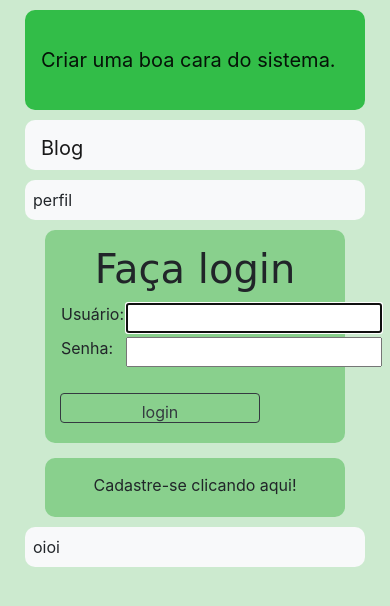
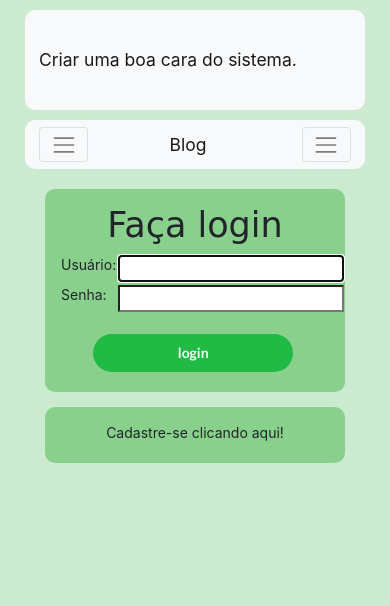
Before and after one commit to joseespinheira/Django, a Django app: page /accounts/login/?next=/post/1/edit/ in a window 390 px wide. Shown: the top 606 px of the page. Run offline with Django 3.2, Linux system fonts and the light colour scheme; some libraries are stand-ins or nearby versions.

Commit message:
Corrigido os problemas de responsividade

```diff
--- a/blog/static/css/blog.css
+++ b/blog/static/css/blog.css
@@ -26,8 +26,14 @@ h1, h2, h3, h4 {
     font-family: 'Lobster', cursive;
 }
 
+p {
+    margin-top: 10px;
+}
+
 .date {
     color: #828282;
+    margin-block-end: auto;
+    margin-top: 10px;
 }
 
 .save {
@@ -69,33 +75,34 @@ h1, h2, h3, h4 {
 
 .post {
     background-color: #5fc1659c ;
-    border-radius: 10px !important ;
-    padding: 5px 15px 1px 15px ;/* top left down ritgh*/
+    border-radius: 10px ;
+    padding: 10px 15px 15px 15px ;/* top left down ritgh*/
     margin-bottom: 12px;
     width: 100%;
     /*justify-content: center;*/
 }
 .edit {
     background-color: #5fc1659c ;
-    border-radius: 10px !important ;
-    padding: 5px 15px 1px 15px ;/* top left down ritgh*/
+    border-radius: 10px  ;
+    padding: 15px 15px 15px 15px ;/* top left down ritgh*/
     margin-bottom: 12px;
     width: 100%;
-    height: 500px;
+    height: 105%;
     /*justify-content: center;*/
 }
 .navbar{
     /* definimos o quão arredondado irá ficar nosso box */
-    border-radius: 10px !important ;
+    border-radius: 10px  ;
     /* definimos a altura do box */
-    height:50px !important ;
+    /*height:50px  ;*/
 }
+
 .nav-item{
     padding: 8px 8px 8px 8px ;
 }
 .propaganda{
-    background-color: #32bd48 !important ;
-    height: 100px !important ;
+    background-color: #32bd48  ;
+    height: 100px  ;
 
 }
 .content{
@@ -104,12 +111,14 @@ h1, h2, h3, h4 {
 .menu_lateral{
     /*background: black;*/
     padding: 00px 10px 10px 10px ;/* top ritgh down left*/
+    width: 1%;
+    height: 1%;
 }
 .barra-navegacao{
     background: #f8f9fa;
     height: 100%;
     width: 100%;
-    border-radius: 10px !important ;
+    border-radius: 10px  ;
     padding: 8px 8px 8px 8px ;/* top ritgh down left*/
 }
 .menu_principal{
@@ -117,7 +126,9 @@ h1, h2, h3, h4 {
     padding: 00px 10px 10px 10px ;/* top ritgh down left*/
 }
 .conteudo{
-    padding: 00px 0px 10px 0px ;/* top ritgh down left*/
+    padding: 00px 0px 10px 0px;
+    margin-left: 10px !important;
+    margin-right: 10px;
 }
 .texto_blog{
     color: black;
@@ -130,10 +141,14 @@ h1, h2, h3, h4 {
     width: 300px;
     margin-left: auto;
     margin-right: auto;
+    text-align: -webkit-center;
 }
 .login-btn{
     width: 200px;
-    height: 30px;
-    margin-left: auto;
-    margin-right: auto;
+    height: 38px;
+    border-radius: 40px !important ;
 }
+
+/*.navbar-brand{
+    text-align: left;
+}*/
--- a/blog/templates/blog/base.html
+++ b/blog/templates/blog/base.html
@@ -9,20 +9,35 @@
         <!-- Link para icones disponiveis no https://fontawesome.com/start-->
         <link rel="stylesheet" href="https://use.fontawesome.com/releases/v5.6.3/css/all.css" integrity="sha384-UHRtZLI+pbxtHCWp1t77Bi1L4ZtiqrqD80Kn4Z8NTSRyMA2Fd33n5dQ8lWUE00s/" crossorigin="anonymous">
 
+        <!-- Semantic ui https://react.semantic-ui.com/usage CSS -->
+        <link rel="stylesheet" href="//cdn.jsdelivr.net/npm/semantic-ui@2.4.1/dist/semantic.min.css"/>
+
         <!-- Bootstrap CSS -->
         <link rel="stylesheet" href="https://stackpath.bootstrapcdn.com/bootstrap/4.1.3/css/bootstrap.min.css" integrity="sha384-MCw98/SFnGE8fJT3GXwEOngsV7Zt27NXFoaoApmYm81iuXoPkFOJwJ8ERdknLPMO" crossorigin="anonymous">
         <link rel="stylesheet" href="{% static 'css/blog.css' %}">
         <title>Blog</title>
     </head>
     <body>
-        <div class="container geral">
+        <div class="container-fluid geral">
+
             <div class="bnav ">
                 <nav class="navbar navbar-expand-md navbar-light bg-light propaganda">
                     <a class="navbar-brand" href="/">Criar uma boa cara do sistema.</a>
+                    <div class="collapse navbar-collapse" id="textoNavbar">
+                    </div>
+                </nav>
+            </div>
 
-                    <div class="collapse navbar-collapse" id="textoNavbar">
+            <div class="bnav" style="padding-top: 0px">
+                <nav class="navbar navbar-expand-sm navbar-light bg-light">
 
-                        <!--ul class="navbar-nav mr-auto">
+                    <button class="navbar-toggler" type="button" data-toggle="collapse" data-target="#menu_geral" aria-controls="menu_geral" aria-expanded="false" aria-label="Alterna navegação">
+                        <span class="navbar-toggler-icon"></span>
+                    </button>
+                    <div class="container" style="width: auto;">
+                        <a class="navbar-brand" href="/">Blog</a>
+
+                        <!--ul class="navbar-nav mr-auto" style="flex-direction: row;">
                             <li class="nav-item">
                                 <a class="nav-link" href="#">Destaques</a>
                             </li>
@@ -30,85 +45,71 @@
                                 <a class="nav-link" href="#">Preços</a>
                             </li>
                         </ul-->
-                        <!--form class="navbar-nav ml-auto">
 
-                            {% if user.is_authenticated %}
-                                <a href="{% url 'post_new' %}" class="nav-link"><span class="glyphicon glyphicon-plus"></span>Novo </a>
-                                <a class="nav-link">|</a>
-                                <a href="{% url 'post_rascunho_list' %}" class="nav-link"><span class="glyphicon glyphicon-edit"></span>Rascunhos Salvos </a>
-                                <a class="nav-link">|</a>
-                                <div class="nav-item"><a class="nav-item">Olá, {{ user.username }}</a>(<a href="{% url 'logout' %}" class="nav-item">Log out</a>)</div>
-                            {% else %}
-                                <a href="{% url 'login' %}" class="nav-link">Entrar</a> | <a href="{% url 'login' %}" class="nav-link">Registra-se</a>
-                            {% endif %}
-                            <!--input class="form-control mr-sm-2" type="search" placeholder="Pesquisar" aria-label="Pesquisar">
-                            <button class="btn btn-outline-success my-2 my-sm-0" type="submit">Pesquisar</button>
-                        </form-->
                     </div>
-                </nav>
-            </div>
-            <div class="bnav" style="padding-top: 0px">
-                <nav class="navbar navbar-expand-md navbar-light bg-light">
-                    <a class="navbar-brand" href="/">Blog</a>
+                    <button class="navbar-toggler" type="button" data-toggle="collapse" data-target="#menu1" aria-controls="menu1" aria-expanded="false" aria-label="Alterna navegação">
+                        <span class="navbar-toggler-icon"></span>
+                    </button>
+                    <div class="collapse navbar-collapse" id="menu1">
 
-                    <div class="collapse navbar-collapse" id="textoNavbar" >
-
-                        <!--ul class="navbar-nav mr-auto">
-                            <li class="nav-item">
-                                <a class="nav-link" href="#">Destaques</a>
-                            </li>
-                            <li class="nav-item">
-                                <a class="nav-link" href="#">Preços</a>
-                            </li>
-                        </ul-->
-                        <form class="navbar-nav ml-auto">
+                        <div class="navbar-nav ml-auto">
 
                             {% if user.is_authenticated %}
                                 <a href="{% url 'post_new' %}" class="nav-link"><span class="glyphicon glyphicon-plus"></span>Nova Postagem </a>
-                                <a class="nav-link">|</a>
+
                                 <a href="{% url 'post_rascunho_list' %}" class="nav-link"><span class="glyphicon glyphicon-edit"></span>Rascunhos Salvos </a>
-                                <a class="nav-link">|</a>
-                                <div class="nav-item"><a class="nav-item">Olá, {{ user.username }}</a>(<a href="{% url 'logout' %}" class="nav-item">Log out</a>)</div>
+
+                                <div class="nav-link"><a >Olá, {{ user.username }} </a> (<a href="{% url 'logout' %}" class="nav-item">Log out</a>)</div>
                             {% else %}
                                 <a href="{% url 'login' %}" class="nav-link">Entrar</a>
-                                <a class="nav-link">|</a>
+
                                 <a href="{% url 'login' %}" class="nav-link">Registra-se</a>
                             {% endif %}
                             <!--input class="form-control mr-sm-2" type="search" placeholder="Pesquisar" aria-label="Pesquisar">
                             <button class="btn btn-outline-success my-2 my-sm-0" type="submit">Pesquisar</button-->
-                        </form>
+                        </div>
                     </div>
                 </nav>
             </div>
 
+            <div class="content container-fluid">
+                <div class="row navbar-expand-lg">
 
+                    <!--
 
-            <!--div class="page-header">
-                {% if user.is_authenticated %}
-                    <a href="{% url 'post_new' %}" class="top-menu"><span class="glyphicon glyphicon-plus"></span></a>
-                    <a href="{% url 'post_rascunho_list' %}" class="top-menu"><span class="glyphicon glyphicon-edit"></span></a>
-                    <p class="top-menu">Hello {{ user.username }} <small>(<a href="{% url 'logout' %}">Log out</a>)</small></p>
-                {% else %}
-                    <a href="{% url 'login' %}" class="top-menu"><span class="glyphicon glyphicon-lock"></span></a>
-                {% endif %}
-                <h1><a href="/">Blog</a></h1>
-            </div-->
-            <div class="content container">
-                <div class="row">
-                    <div class="col-md-3 menu_principal">
-                        <div class="barra-navegacao">
-                            perfil
+                    Extra small     Small         Medium        Large        Extra large
+                    <576px	        ≥576px	      ≥768px	    ≥992px       ≥1200
+                    .col-	        .col-sm-	  .col-md-	    .col-lg-	 .col-xl-
+
+                    -->
+
+                    <div class="navbar-expand-sm col-sm-4 col-md-3 col-lg-3 col-xl-2 menu_principal">
+                        <div class="collapse navbar-collapse " id="menu_geral">
+                            <div class="barra-navegacao">
+                                <div class="collapse navbar-collapse" id="menu_geral">
+                                    <div class="perfil">
+                                        <div>
+                                        <img>Foto</img><br>
+                                        {{ user.username }}
+                                        </div><hr>
+                                        <div>
+                                            Opção
+                                        </div>
+                                    </div>
+                                </div>
+                            </div><!--/div-->
                         </div>
                     </div>
-                    <div class="col-md-6 conteudo">
+                    <div class="col conteudo">
                     {% block content %}
                     {% endblock %}
                     </div>
+                    <div class="collapse navbar-collapse col-sm-12 col-md-5 col-lg-4 col-xl-5 menu_lateral">
 
-                    <div class="col-md-3 menu_lateral">
-                        <div class="barra-navegacao">
-                            oioi
-                        </div>
+                            <div class="barra-navegacao">
+                                oioi
+                            </div>
+
                     </div>
                 </div>
             </div>
--- a/blog/templates/blog/post_detail.html
+++ b/blog/templates/blog/post_detail.html
@@ -9,7 +9,7 @@
             </div>
         {% else %}
             <div class="col-9">
-                <a class="btn btn-default" href="{% url 'post_publish' pk=post.pk %}">Publicar</a>
+                <a class="login-btn ui green button" href="{% url 'post_publish' pk=post.pk %}">Publicar</a>
             </div>
         {% endif %}
         {% ifequal user post.author %}
--- a/blog/templates/registration/login.html
+++ b/blog/templates/registration/login.html
@@ -4,8 +4,7 @@
 
 <div class="login">
 
-    <h1 style="text-align:center;">Faça login</h1>
-
+    <h1>Faça login</h1>
 
     {% if form.errors %}
         <p>Erro: Usuário ou Senha incorreto. Tente novamente.</p>
@@ -14,6 +13,7 @@
 
     <form method="post" action="{% url 'login' %}">
     {% csrf_token %}
+        <div-->
         <table>
         <tr>
             <td>{{ form.username.label_tag }}</td>
@@ -25,10 +25,9 @@
         </tr>
         </table>
 </br>
-        <input class="btn btn-outline-dark login-btn" type="submit" value="login" />
+        <input class="login-btn ui green button " type="submit" value="login" />
         <input type="hidden" name="next" value="{{ next }}" />
     </form>
-
 </div>
 <div class="login" style="margin-top:15px; text-align:center;">
     <a>Cadastre-se clicando aqui!</a>
--- a/blog/views.py
+++ b/blog/views.py
@@ -56,7 +56,7 @@ def post_edit(request, pk):
 @login_required
 # Lista das postagens de rascunho.
 def post_rascunho_list(request):
-    posts = Post.objects.filter(published_date__isnull=True).order_by('created_date')
+    posts = Post.objects.filter(published_date__isnull=True).order_by('-created_date')
     return render(request, 'blog/post_rascunho_list.html', {'posts': posts})
 
 # Publica a postagem
```
